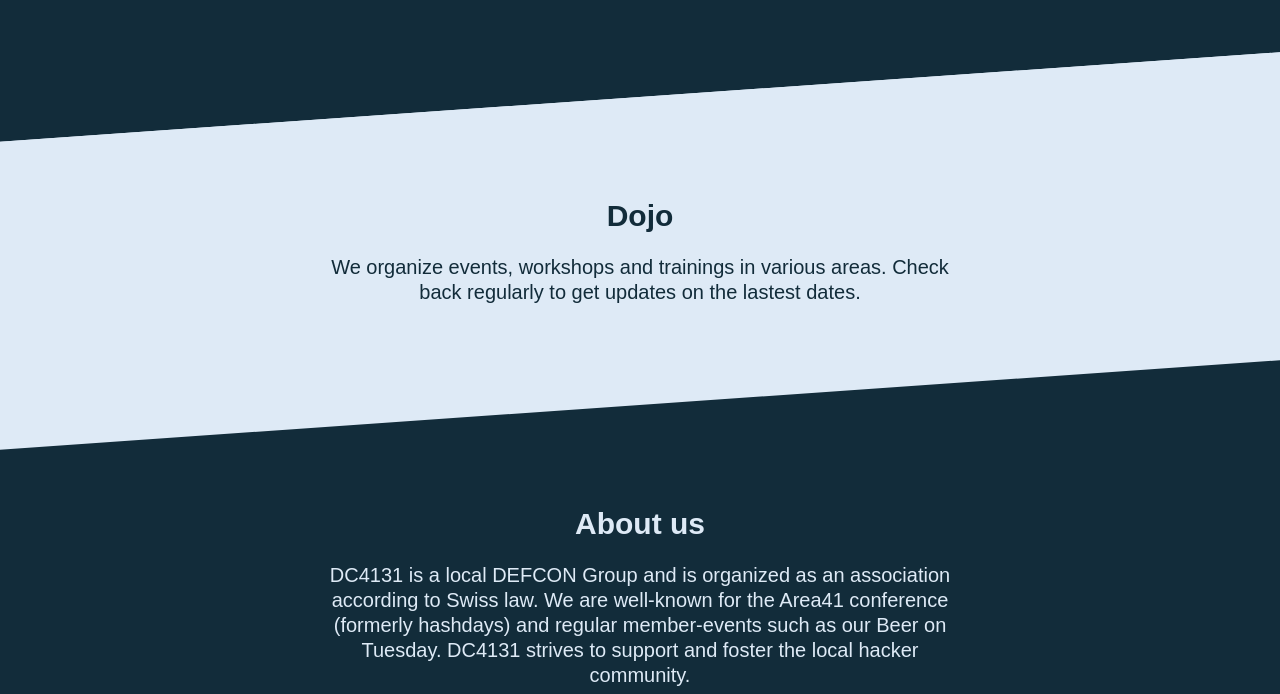
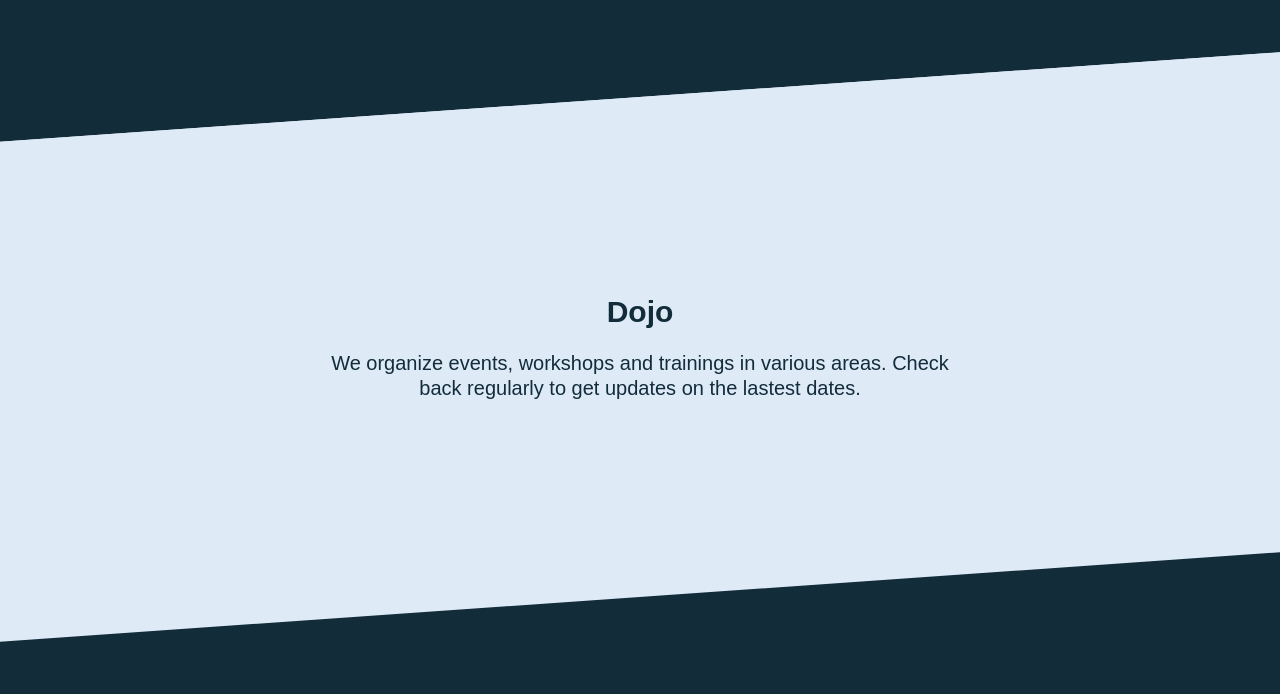
Before and after one commit to dwin0/defcon, a plain HTML site: page index.html in a window 1280 px wide. Shown: the part 558-1252 px from the top of the page. Drawn offline with Linux system fonts and the light colour scheme.

Commit message:
improve content hight

```diff
--- a/index.css
+++ b/index.css
@@ -33,6 +33,10 @@
     transform: skewY(-4deg);
     padding: 100px 20px;
     text-align: center;
+    min-height: 300px;
+    display: flex;
+    justify-content: center;
+    align-items: center;
 }
 @media (min-width: 650px) {
     .topic {
```
